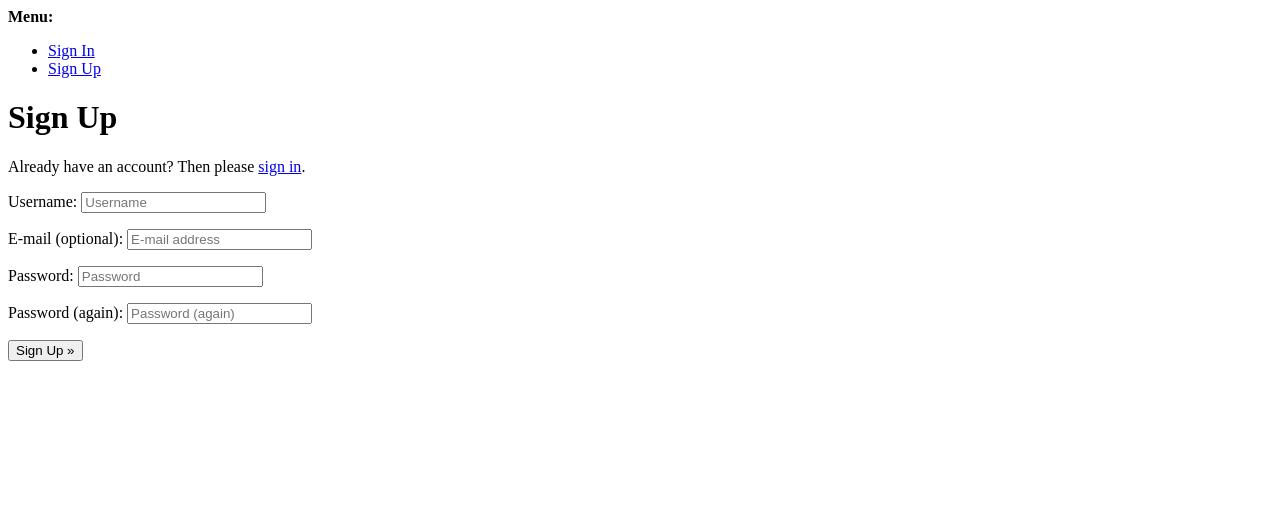
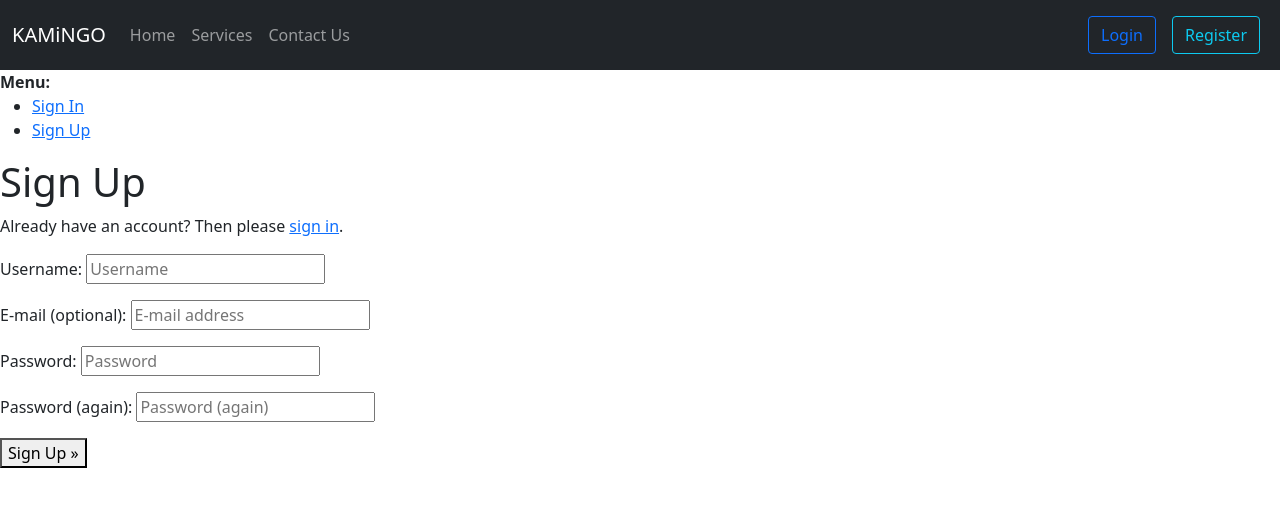
Before and after one commit to trakagreat/kamingo, a Django app: page /accounts/signup/ in a window 1280 px wide. Shown: the top 507 px of the page. Run offline with Django 4.2, Linux system fonts and the light colour scheme.

Commit message:
navbar in every page

```diff
--- a/templates/account/base.html
+++ b/templates/account/base.html
@@ -4,9 +4,84 @@
     <title>{% block head_title %}{% endblock %}</title>
     {% block extra_head %}
     {% endblock %}
+    <link
+    href="https://cdn.jsdelivr.net/npm/bootstrap@5.0.2/dist/css/bootstrap.min.css"
+    rel="stylesheet"
+    integrity="sha384-EVSTQN3/azprG1Anm3QDgpJLIm9Nao0Yz1ztcQTwFspd3yD65VohhpuuCOmLASjC"
+    crossorigin="anonymous"
+  />
   </head>
   <body>
     {% block body %}
+
+    <nav class="navbar navbar-expand-lg navbar-dark bg-dark">
+      <div class="container-fluid">
+        <a class="navbar-brand" href="/">KAMiNGO</a>
+        <button
+          class="navbar-toggler"
+          type="button"
+          data-bs-toggle="collapse"
+          data-bs-target="#navbarSupportedContent"
+          aria-controls="navbarSupportedContent"
+          aria-expanded="false"
+          aria-label="Toggle navigation"
+        >
+          <span class="navbar-toggler-icon"></span>
+        </button>
+        <div class="collapse navbar-collapse" id="navbarSupportedContent">
+          <ul class="navbar-nav me-auto mb-2 mb-lg-0">
+            <li class="nav-item">
+              <a class="nav-link" aria-current="page" href="/">Home</a>
+            </li>
+            <li class="nav-item">
+              <a class="nav-link" aria-current="page" href="">Services</a>
+            </li>
+            <li class="nav-item">
+              <a class="nav-link" href="user/register">Contact Us</a>
+            </li>
+          </ul>
+          <form class="d-flex">
+            <ul class="navbar-nav me-auto mb-2 mb-lg-0">
+              {% if not user.is_authenticated %}
+              <li class="nav-item">
+                <a
+                  class="nav-link"
+                  aria-current="page"
+                  href="{% url 'account_login' %}"
+                  ><button type="button" class="btn btn-outline-primary">
+                    Login
+                  </button>
+                </a>
+              </li>
+              <li class="nav-item">
+                <a class="nav-link" href="{% url 'account_signup' %}"
+                  ><button type="button" class="btn btn-outline-info">
+                    Register
+                  </button>
+                </a>
+              </li>
+              {% else %}
+              <li class="nav-item">
+                <h3 style="color: aliceblue">{{ user.username| title }}</h3>
+              </li>
+              <li class="nav-item">
+                <a class="nav-link" href="{% url 'account_logout' %}"
+                  ><button type="button" class="btn btn-outline-info">
+                    Logout
+                  </button>
+                </a>
+              </li>
+              {% endif %}
+            </ul>
+
+            <!-- <input class="form-control me-2" type="search" placeholder="Search" aria-label="Search">
+                  <button class="btn btn-outline-success" type="submit">Search</button> -->
+          </form>
+        </div>
+      </div>
+    </nav>
+
+
 
     {% if messages %}
     <div>
@@ -36,5 +111,11 @@
     {% endblock %}
     {% block extra_body %}
     {% endblock %}
+
   </body>
+  <script
+  src="https://cdn.jsdelivr.net/npm/bootstrap@5.0.2/dist/js/bootstrap.bundle.min.js"
+  integrity="sha384-MrcW6ZMFYlzcLA8Nl+NtUVF0sA7MsXsP1UyJoMp4YLEuNSfAP+JcXn/tWtIaxVXM"
+  crossorigin="anonymous"
+></script>
 </html>
--- a/users/static/users/include/Register.css
+++ b/users/static/users/include/Register.css
@@ -9,7 +9,7 @@
     /* width: 50%; */
 }
 
-#id_email, id_username{
+#id_email{
     width: 444px;
 }
 #id_username{
--- a/users/templates/users/login.html
+++ b/users/templates/users/login.html
@@ -1,4 +1,4 @@
-{% extends 'base.html' %}
+{% extends'templates/base.html' %}
 {% load static %}
 {% block title %}
 
```
Also changed, not shown: templates/base.html (+32 -19 lines), db.sqlite3.
